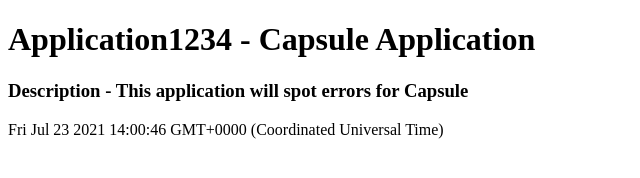
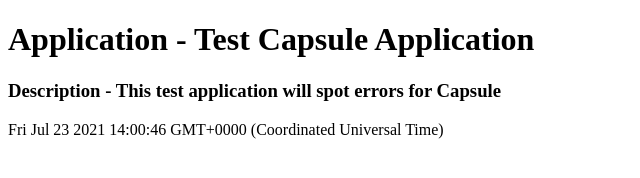
Before and after one commit to CathalWallace/myStaticWebsite, a plain HTML site: page index.html in a window 1280 px wide. Shown: the whole page, without its empty margins (0-640 px from the left). Drawn offline with Linux system fonts and the light colour scheme.

Commit message:
Add files via upload

```diff
--- a/index.html
+++ b/index.html
@@ -4,17 +4,28 @@
 <body>
 
 <head>
-  <title>Capsule Application 123</title>
+
+  <title>Capsule Application</title>
+
 </head>
 
-<h1>Application1234 - Capsule Application</h1>
 
-<h3>Description - This application will spot errors for Capsule</h3>
+  <div class="Application Name">
+    <h1>Application - Test Capsule Application</h1>
+  </div>
 
-<p id="date"></p>
-<script>
-document.getElementById("date").innerHTML = Date();
-</script>
+
+  <div class="Application Description">
+    <h3>Description - This test application will spot errors for Capsule</h3>
+  </div>
+
+
+    <div class="Current Date">
+    <p id="date"></p>
+  <script>
+    document.getElementById("date").innerHTML = Date();
+  </script>
+   </div>
 
 </body>
 
```
